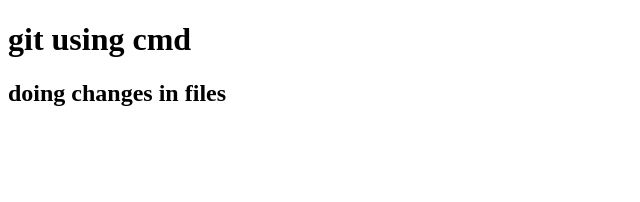
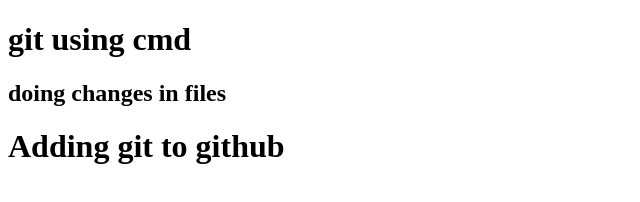
Before and after one commit to daddys-code18/lets-learn-git, a plain HTML site: page index.html in a window 1280 px wide. Shown: the whole page, without its empty margins (0-640 px from the left). Drawn offline with Linux system fonts and the light colour scheme.

Commit message:
adding to github

```diff
--- a/index.html
+++ b/index.html
@@ -11,6 +11,7 @@
 <body>
     <h1>git using cmd</h1>
     <h2>doing changes in files</h2>
+    <h1>Adding git to github</h1>
 </body>
 
 </html>
```
